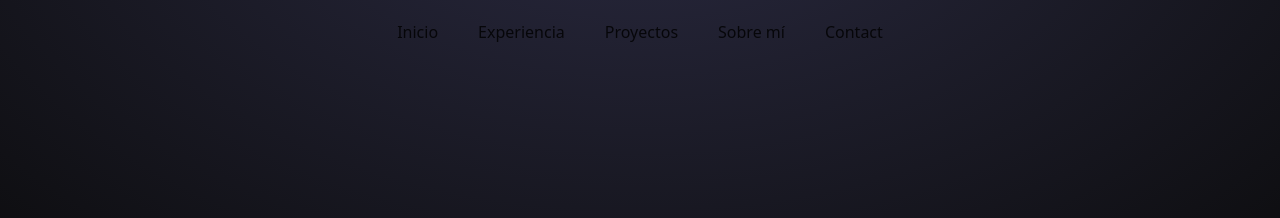
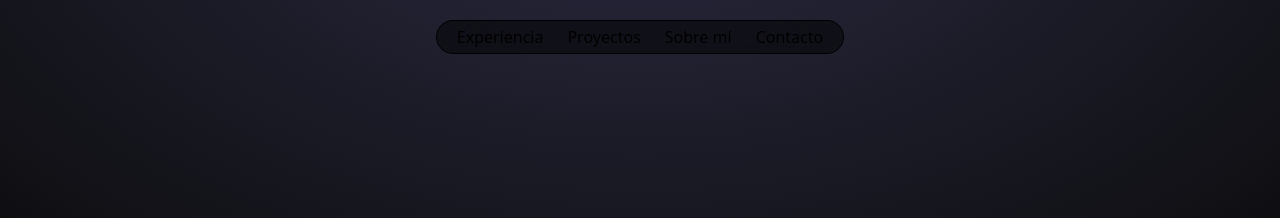
Before and after one commit to midudev/porfolio.dev, an Astro site: page / in a window 1280 px wide. Shown: the top 218 px of the page. Built offline with nearby package versions, Linux system fonts and the light colour scheme; Astro itself is replaced by a stand-in of ours.

Commit message:
Improve Header style

```diff
--- a/src/components/Header.astro
+++ b/src/components/Header.astro
@@ -1,11 +1,34 @@
 <header
-  class="flex justify-center items-center py-5 w-full xl:w-[1120px] mx-auto"
+  class={`
+    flex justify-center items-center
+    mx-auto
+    py-5
+    sticky top-0
+    w-full xl:w-[1120px]
+    z-10
+  `}
 >
-  <nav class="flex flex-row gap-x-10 opacity-80">
-    <a href="#top">Inicio</a>
-    <a href="#experiencia">Experiencia</a>
-    <a href="#proyectos">Proyectos</a>
-    <a href="#sobre-mi">Sobre mí</a>
-    <a href="#contacto">Contact</a>
+  <nav
+    class={`
+      border border-black rounded-full
+      px-2 py-1
+      flex flex-row
+      bg-black/50
+      backdrop-blur-2xl
+    `}
+  >
+    <a
+      class="hover:bg-white/10 rounded-full px-3 transition"
+      href="#experiencia">Experiencia</a
+    >
+    <a class="hover:bg-white/10 rounded-full px-3 transition" href="#proyectos"
+      >Proyectos</a
+    >
+    <a class="hover:bg-white/10 rounded-full px-3 transition" href="#sobre-mi"
+      >Sobre mí</a
+    >
+    <a class="hover:bg-white/10 rounded-full px-3 transition" href="#contacto"
+      >Contacto</a
+    >
   </nav>
 </header>
```
